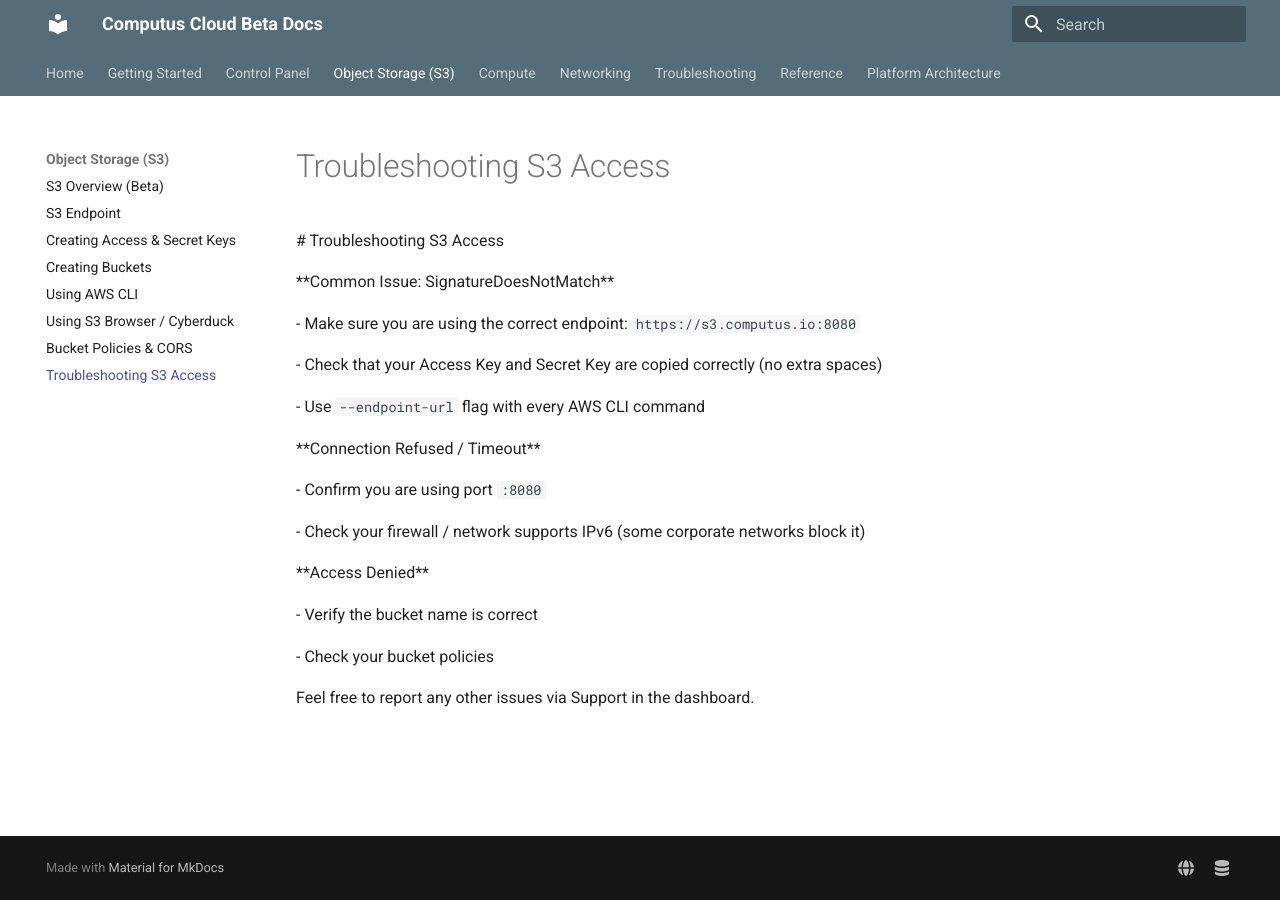
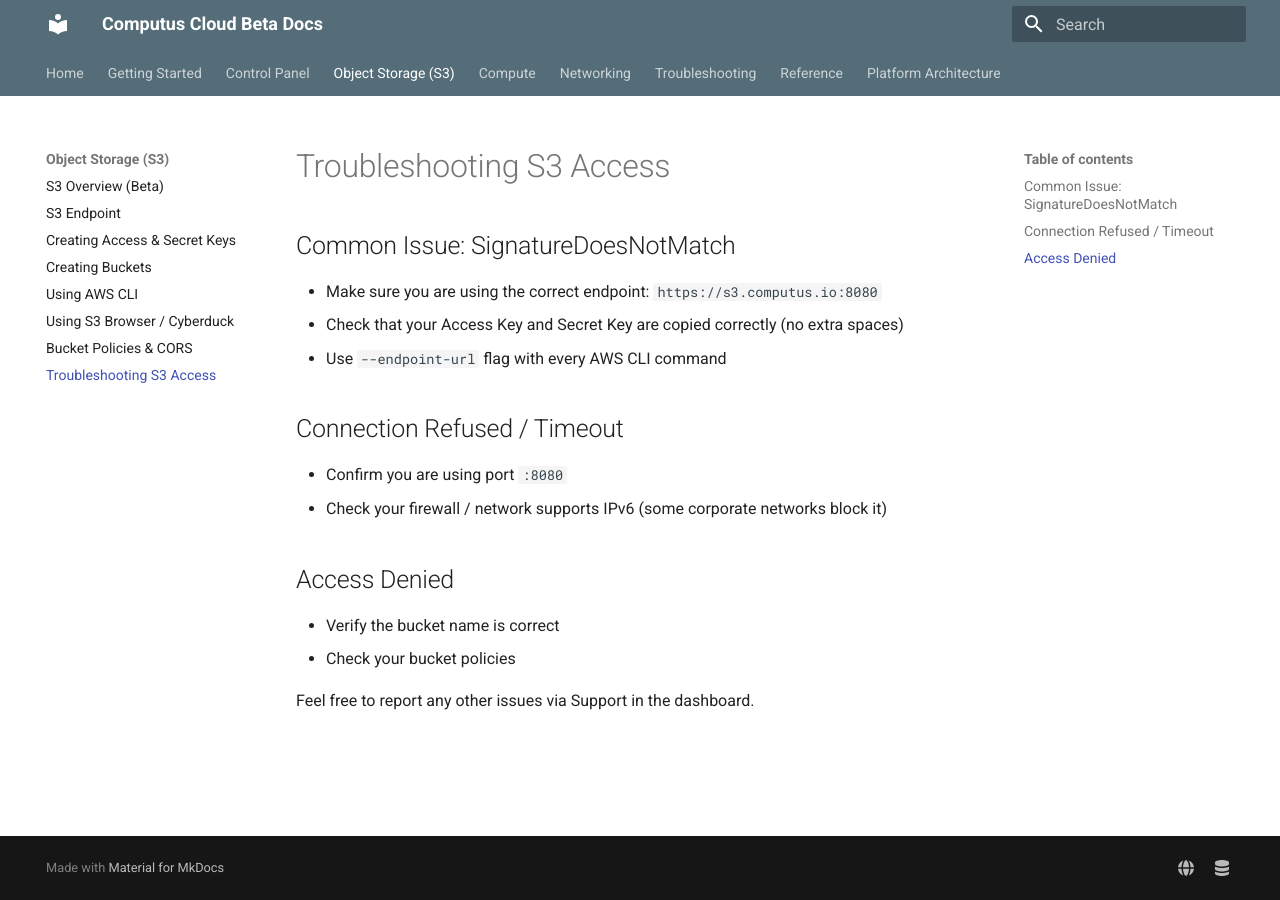
Before and after one commit to LordTeruki/my-docs, an MkDocs documentation site: the page built from docs/object-storage/troubleshooting-s3-access.md, in a window 1280 px wide. Built offline with MkDocs 1.6.1 and Material for MkDocs 9.7.7, drawn with Linux system fonts in a browser that asks for light colours.

Commit message:
fixed s3

```diff
--- a/docs/object-storage/troubleshooting-s3-access.md
+++ b/docs/object-storage/troubleshooting-s3-access.md
@@ -1,37 +1,19 @@
-\# Troubleshooting S3 Access
+# Troubleshooting S3 Access
 
+## Common Issue: SignatureDoesNotMatch
 
+- Make sure you are using the correct endpoint: `https://s3.computus.io:8080`
+- Check that your Access Key and Secret Key are copied correctly (no extra spaces)
+- Use `--endpoint-url` flag with every AWS CLI command
 
-\*\*Common Issue: SignatureDoesNotMatch\*\*
+## Connection Refused / Timeout
 
+- Confirm you are using port `:8080`
+- Check your firewall / network supports IPv6 (some corporate networks block it)
 
+## Access Denied
 
-\- Make sure you are using the correct endpoint: `https://s3.computus.io:8080`
-
-\- Check that your Access Key and Secret Key are copied correctly (no extra spaces)
-
-\- Use `--endpoint-url` flag with every AWS CLI command
-
-
-
-\*\*Connection Refused / Timeout\*\*
-
-
-
-\- Confirm you are using port `:8080`
-
-\- Check your firewall / network supports IPv6 (some corporate networks block it)
-
-
-
-\*\*Access Denied\*\*
-
-
-
-\- Verify the bucket name is correct
-
-\- Check your bucket policies
-
-
+- Verify the bucket name is correct
+- Check your bucket policies
 
 Feel free to report any other issues via Support in the dashboard.
```
Also changed, not shown: docs/object-storage/access-keys-and-secret-keys.md (+16 -41 lines), docs/object-storage/bucket-policies.md (+1 -1 lines), docs/object-storage/s3-endpoint.md (+9 -15 lines), docs/object-storage/using-aws-cli.md (+15 -20 lines), docs/object-storage/using-s3-browser-and-cyberduck.md (+20 -46 lines), docs/object-storage/cors-configuration.md (deleted).
